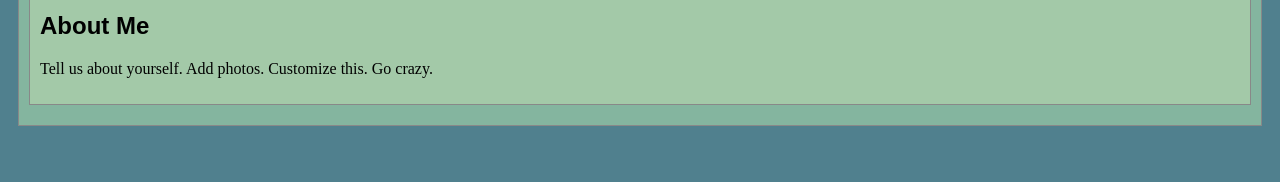
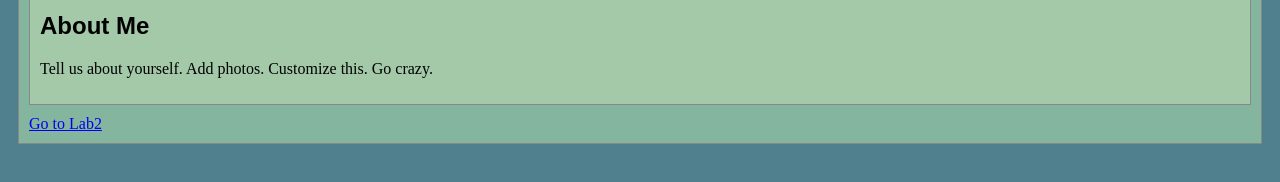
Before and after one commit to enmrod16/art101, a plain HTML site: page index.html in a window 1280 px wide. Shown: the part 488-670 px from the top of the page. Drawn offline with Linux system fonts and the light colour scheme.

Commit message:
LAB2 Link

```diff
--- a/index.html
+++ b/index.html
@@ -33,6 +33,7 @@
 		</section>
 		<nav id="links">
 			<!-- Put links to labs here. -->
+			 <a href="./lab2/index.html">Go to Lab2</a>
 		</nav>
 	</main>
 </body>
```
